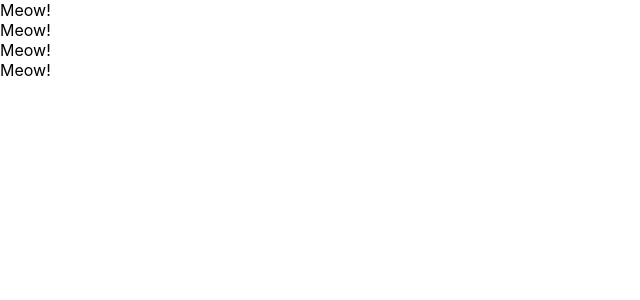
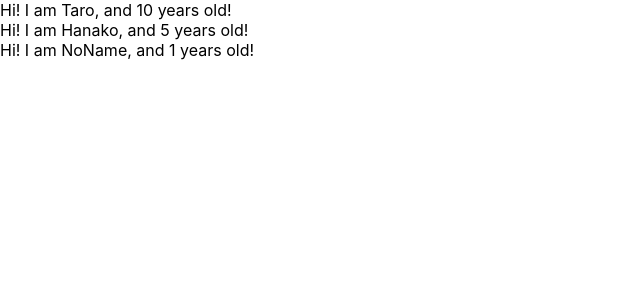
Before and after one commit to aobconsul/udemy-react-redux-crud-application, a React (Create React App) app: page / in a window 1280 px wide. Shown: the top 300 px of the page, without its empty margins (0-640 px from the left). Built offline with nearby package versions, Linux system fonts and the light colour scheme.

Commit message:
learn props of component

```diff
--- a/src/App.js
+++ b/src/App.js
@@ -16,19 +16,45 @@ import React from 'react';
 //   }
 // }
 
+// const App = () => {
+//   return (
+//     <div>
+//       <Cat />
+//       <Cat />
+//       <Cat />
+//       <Cat />
+//     </div>
+//   );
+// };
+
+// const Cat = () => {
+//   return <div>Meow!</div>;
+// };
+
 const App = () => {
+  const plofiles = [
+    { name: 'Taro', age: 10 },
+    { name: 'Hanako', age: 5 },
+    { name: "NoName"}];
   return (
     <div>
-      <Cat />
-      <Cat />
-      <Cat />
-      <Cat />
+      {plofiles.map((plofiles, index) => {
+        return <User name={plofiles.name} age={plofiles.age} key={index} />;
+      })}
     </div>
   );
 };
 
-const Cat = () => {
-  return <div>Meow!</div>;
+const User = props => {
+  return (
+    <div>
+      Hi! I am {props.name}, and {props.age} years old!
+    </div>
+  );
+};
+
+User.defaultProps = {
+  age: 1
 };
 
 export default App;
```
